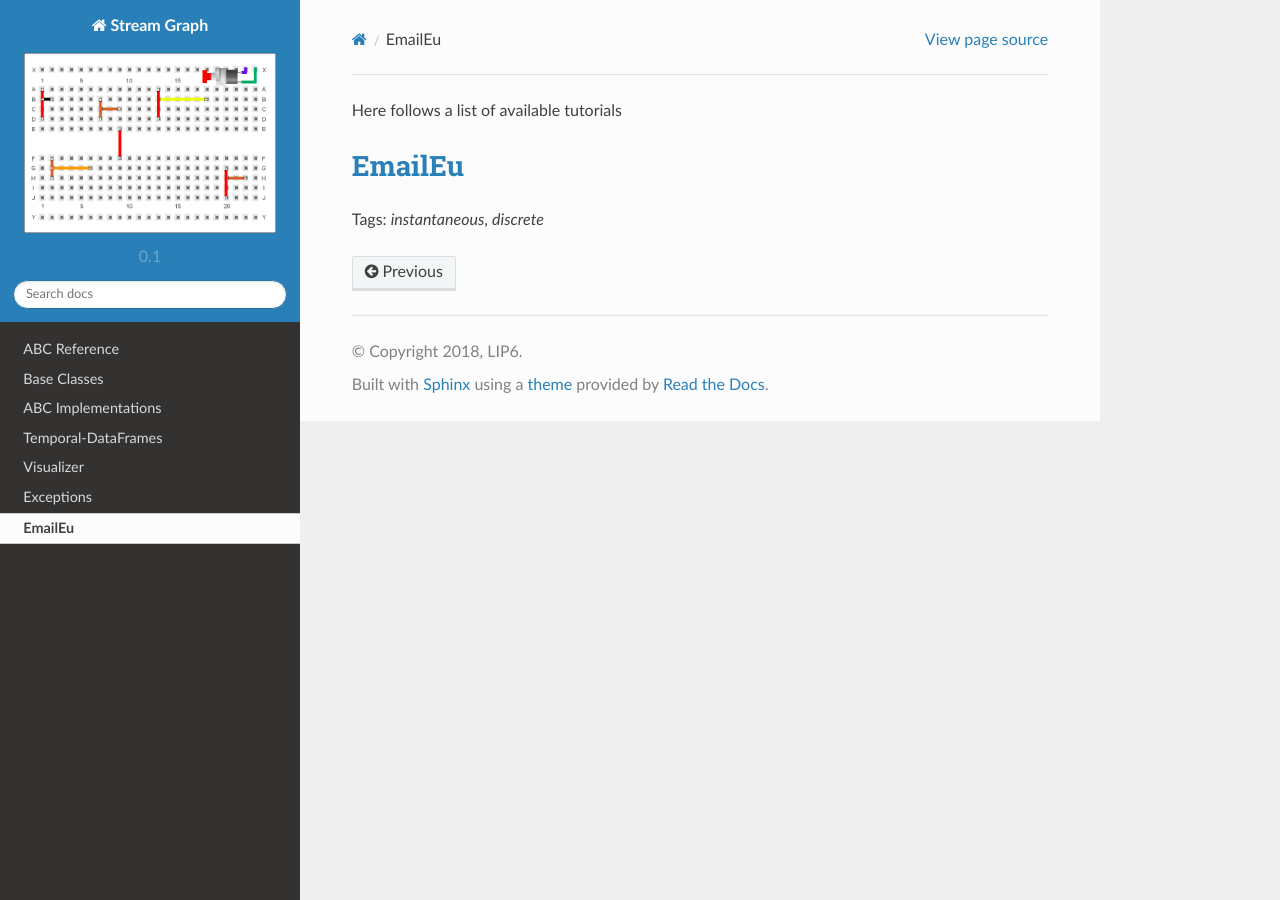
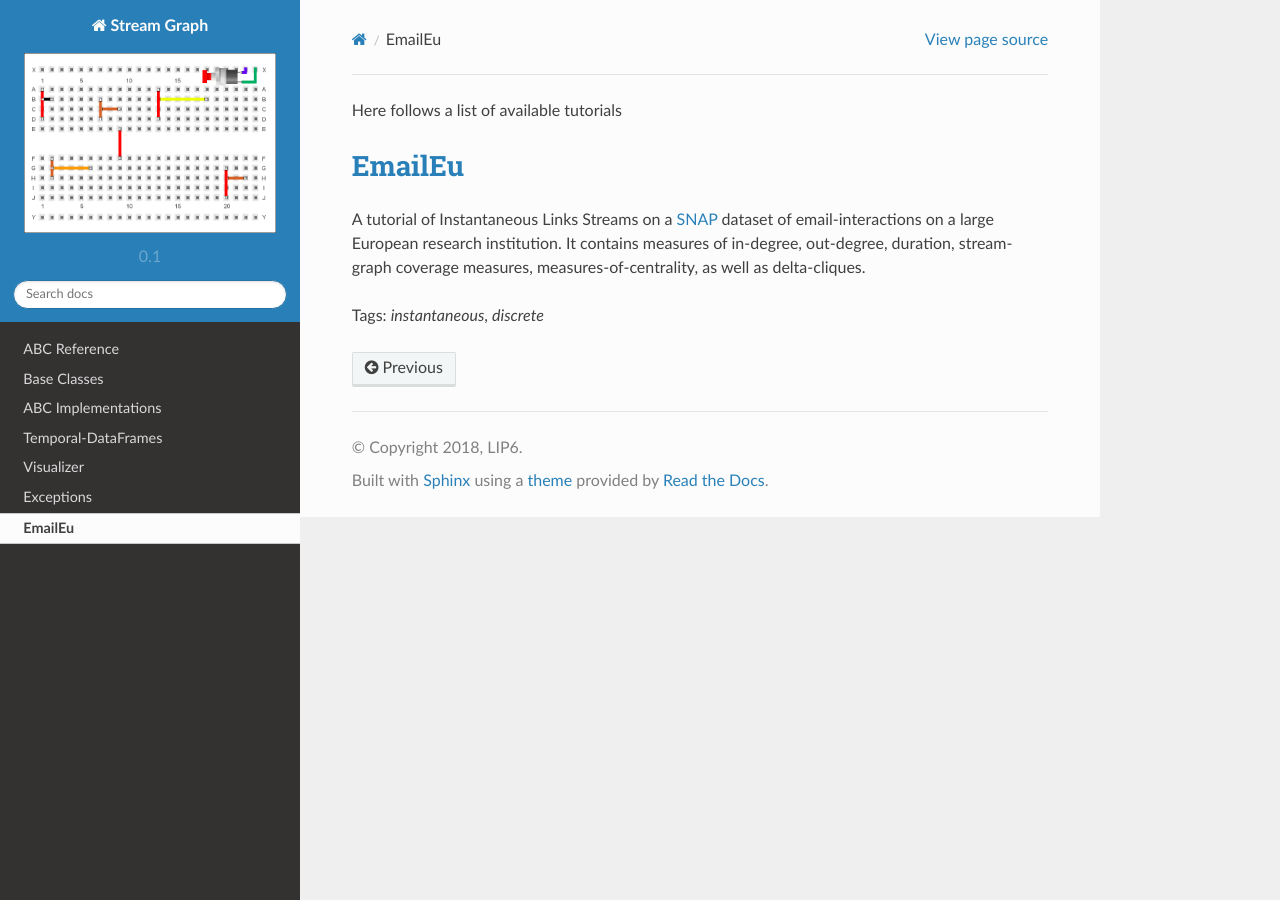
Before and after one commit to ysig/stream_graph, a Sphinx documentation site: the page built from doc/tutorials.rst, in a window 1280 px wide. Built offline with Sphinx 7.4.7 and the Read the Docs theme 2.0.0, drawn with Linux system fonts in a browser that asks for light colours; pages that are not in the unit, such as notebooks, are missing from menus.

Commit message:
Discarded philosophy and reached in tutorials

```diff
--- a/doc/tutorials.rst
+++ b/doc/tutorials.rst
@@ -6,4 +6,7 @@ Here follows a list of available tutorials
 `EmailEu <https://nbviewer.jupyter.org/github/ysig/stream_graph/blob/master/tutorials/emailEU/email-Eu.ipynb>`_
 -------------------------------------------
 
+A tutorial of Instantaneous Links Streams on a `SNAP <https://snap.stanford.edu/data/email-Eu-core-temporal.html>`_ dataset of email-interactions on a large European research institution.
+It contains measures of in-degree, out-degree, duration, stream-graph coverage measures, measures-of-centrality, as well as delta-cliques.
+
 Tags: `instantaneous`, `discrete`
```
Also changed, not shown: 1 other file.
